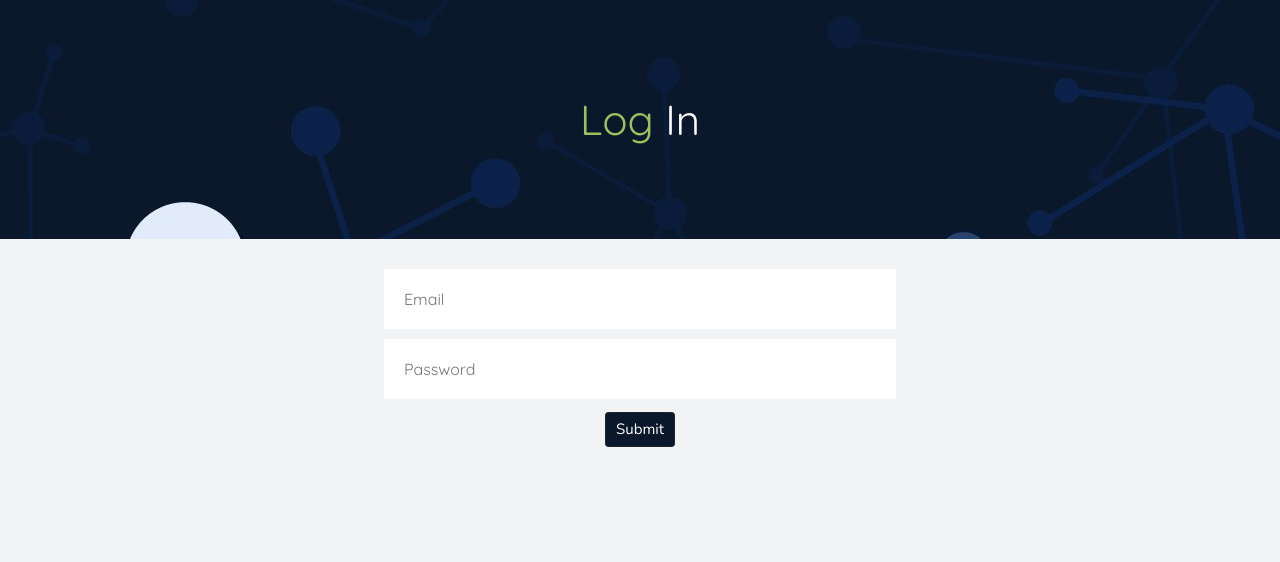
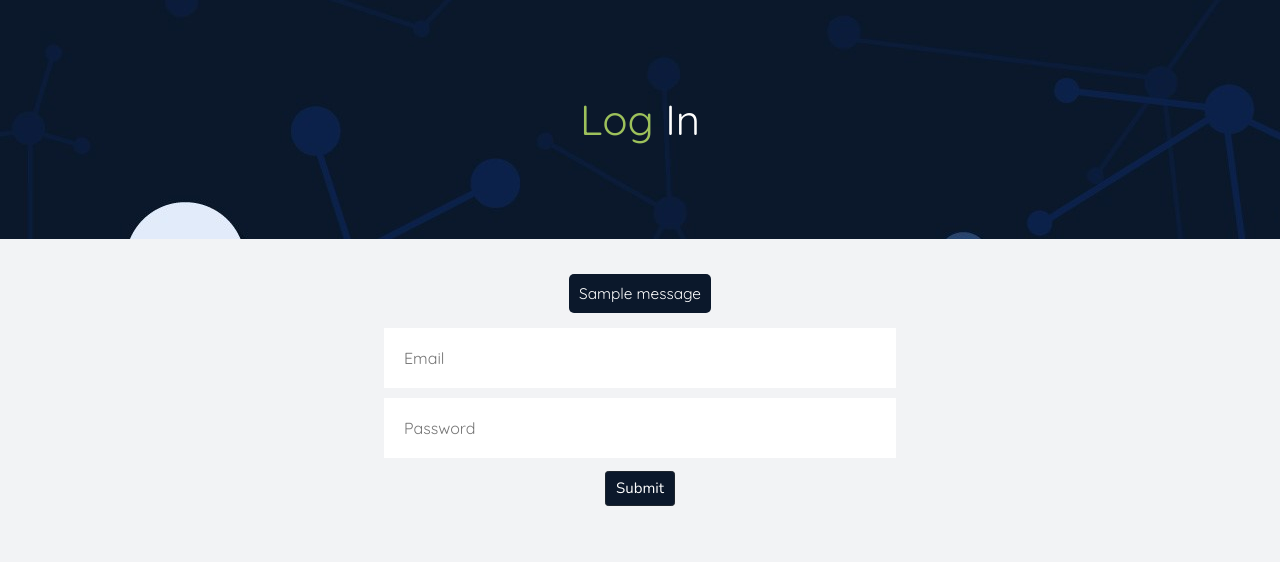
Before and after one commit to Adeyomola/fetcha, a Flask app: page /login in a window 1280 px wide. Shown: the part 62-624 px from the top of the page. Before the commit the page ends 509 px from the top, so only its background shows below. Run offline with Flask 3, Linux system fonts and the light colour scheme; one stand-in notice (Sample message) is shown; parts of the project's set-up code (start-up, migrations or seed data) failed here and were passed over.

Commit message:
flash to login

```diff
--- a/fetcha/templates/login.html
+++ b/fetcha/templates/login.html
@@ -14,6 +14,9 @@
 <body>
     {% include 'nav.html' %}
     <h3><span>Log <span style="color: #FFFFFF;">In</span></span></h3>
+    {% for message in get_flashed_messages() %}
+    <p style="text-align: center; width: max-content; align-self: center;">{{message}}</p>
+    {% endfor %}
     <div id="container">
         <form method="post">
             <input type="text" name="email" id="email" autocomplete="off" required placeholder="Email">
```
